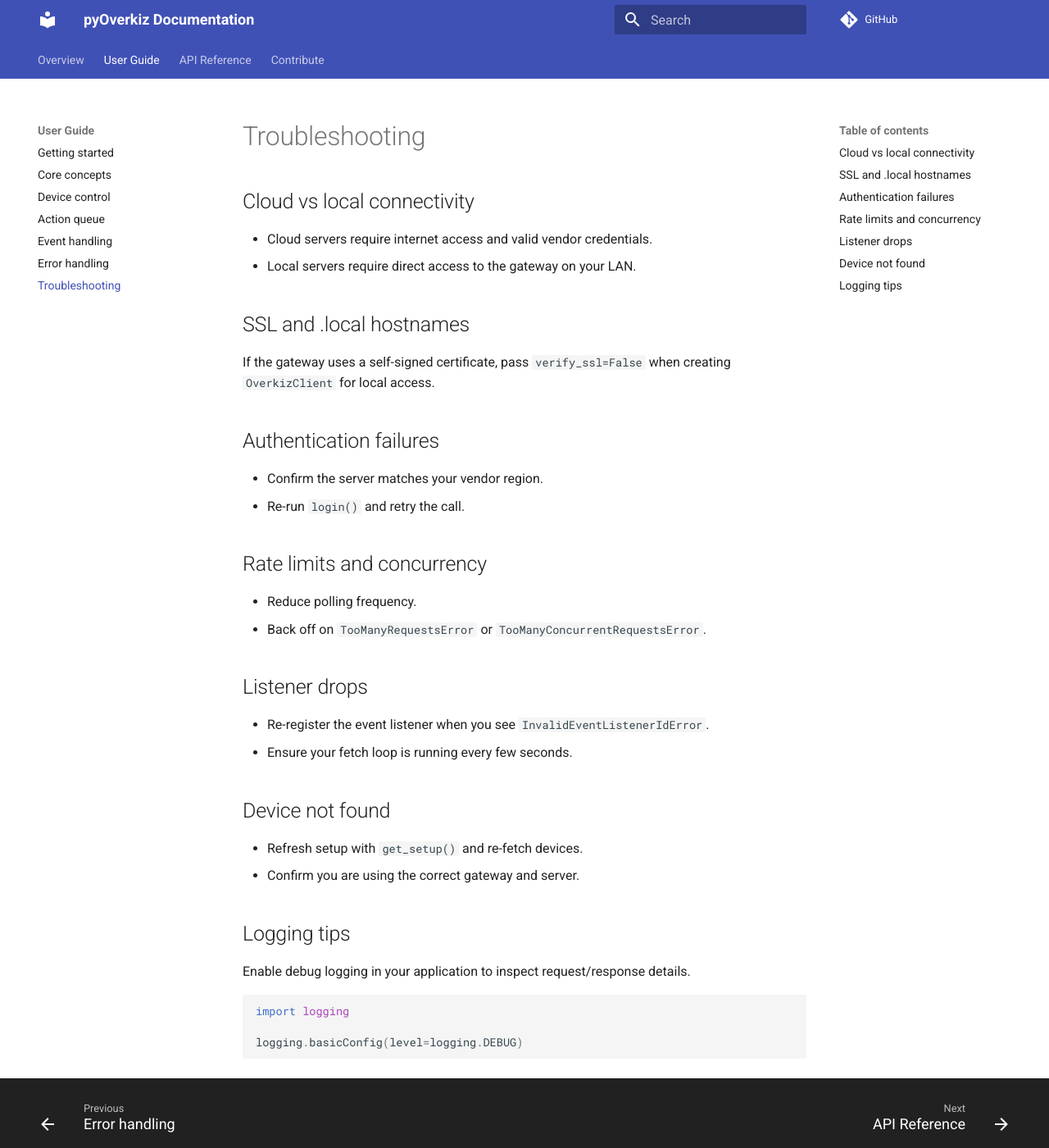
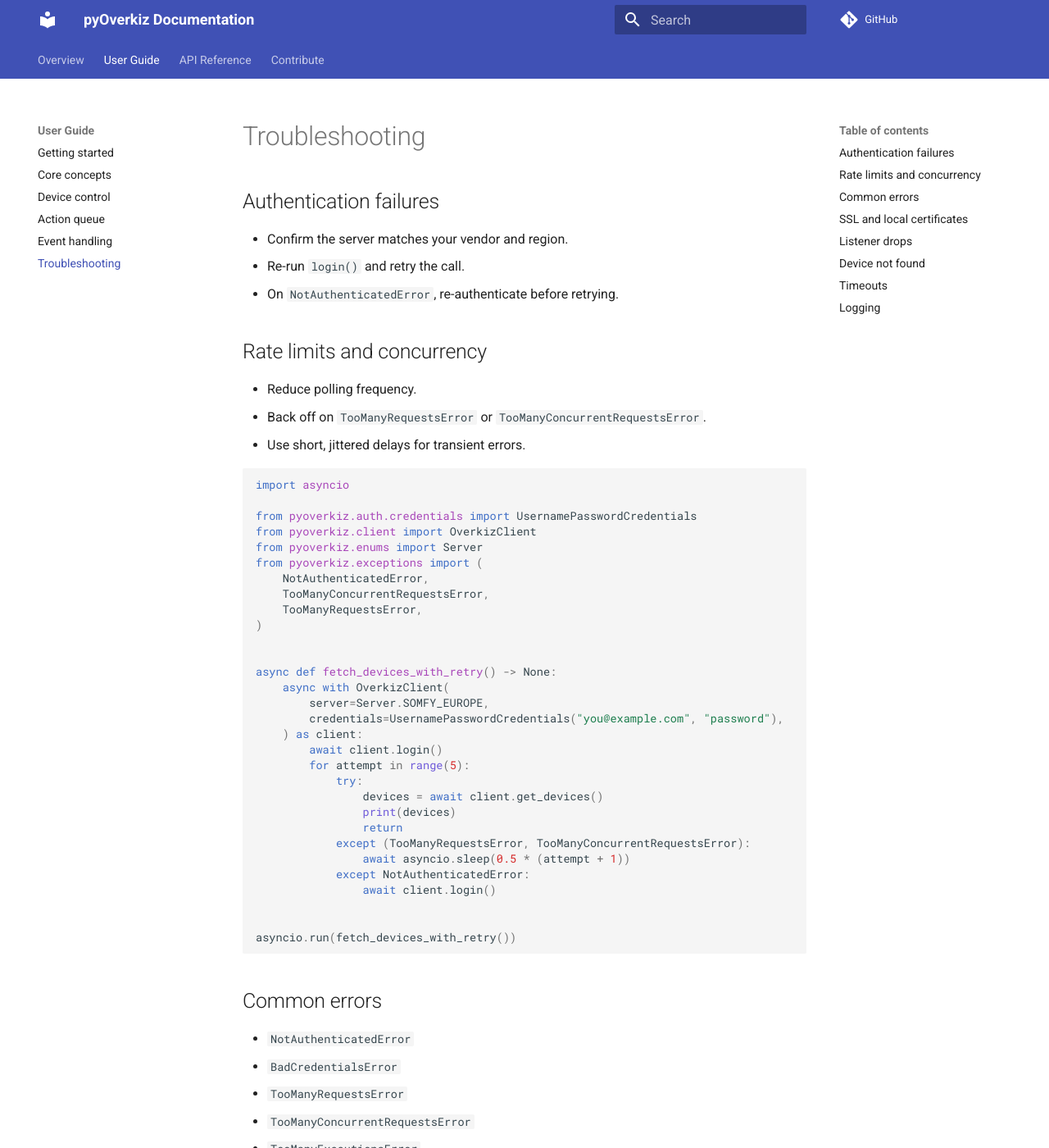
Before and after one commit to iMicknl/python-overkiz-api, an MkDocs documentation site: the page built from docs/troubleshooting.md, in a window 1280 px wide and 1400 px high. Shown: the whole window at 82% size. Built offline with MkDocs 1.6.1 and Material for MkDocs 9.7.7, drawn with Linux system fonts in a browser that asks for light colours; comment, search, counter and statistics services are not loaded; some of the changed text lies outside the part shown.

Commit message:
Consolidate error handling and troubleshooting into one page
Both pages covered SSL, rate limits, and auth failures. Merge
all content into troubleshooting.md and remove error-handling.md.

````diff
--- a/docs/error-handling.md
+++ /dev/null
@@ -1,56 +0,0 @@
-# Error handling
-
-## Common errors
-
-- `NotAuthenticatedError`
-- `TooManyRequestsError`
-- `TooManyConcurrentRequestsError`
-- `TooManyExecutionsError`
-- `MaintenanceError`
-- `AccessDeniedToGatewayError`
-- `BadCredentialsError`
-
-## Retry and backoff guidance
-
-Use short, jittered delays for transient errors and re-authenticate on auth failures.
-
-```python
-import asyncio
-
-from pyoverkiz.auth.credentials import UsernamePasswordCredentials
-from pyoverkiz.client import OverkizClient
-from pyoverkiz.enums import Server
-from pyoverkiz.exceptions import (
-    NotAuthenticatedError,
-    TooManyConcurrentRequestsError,
-    TooManyRequestsError,
-)
-
-
-async def fetch_devices_with_retry() -> None:
-    async with OverkizClient(
-        server=Server.SOMFY_EUROPE,
-        credentials=UsernamePasswordCredentials("you@example.com", "password"),
-    ) as client:
-        await client.login()
-        for attempt in range(5):
-            try:
-                devices = await client.get_devices()
-                print(devices)
-                return
-            except (TooManyRequestsError, TooManyConcurrentRequestsError):
-                await asyncio.sleep(0.5 * (attempt + 1))
-            except NotAuthenticatedError:
-                await client.login()
-
-
-asyncio.run(fetch_devices_with_retry())
-```
-
-## SSL and local certificates
-
-If you use local gateways with `.local` hostnames, you may need `verify_ssl=False` when a trusted certificate is not available.
-
-## Timeouts
-
-For long-running operations, prefer shorter request timeouts with retries rather than a single long timeout.
--- a/docs/troubleshooting.md
+++ b/docs/troubleshooting.md
@@ -1,23 +1,65 @@
 # Troubleshooting
-
-## Cloud vs local connectivity
-
-- Cloud servers require internet access and valid vendor credentials.
-- Local servers require direct access to the gateway on your LAN.
-
-## SSL and .local hostnames
-
-If the gateway uses a self-signed certificate, pass `verify_ssl=False` when creating `OverkizClient` for local access.
 
 ## Authentication failures
 
-- Confirm the server matches your vendor region.
+- Confirm the server matches your vendor and region.
 - Re-run `login()` and retry the call.
+- On `NotAuthenticatedError`, re-authenticate before retrying.
 
 ## Rate limits and concurrency
 
 - Reduce polling frequency.
 - Back off on `TooManyRequestsError` or `TooManyConcurrentRequestsError`.
+- Use short, jittered delays for transient errors.
+
+```python
+import asyncio
+
+from pyoverkiz.auth.credentials import UsernamePasswordCredentials
+from pyoverkiz.client import OverkizClient
+from pyoverkiz.enums import Server
+from pyoverkiz.exceptions import (
+    NotAuthenticatedError,
+    TooManyConcurrentRequestsError,
+    TooManyRequestsError,
+)
+
+
+async def fetch_devices_with_retry() -> None:
+    async with OverkizClient(
+        server=Server.SOMFY_EUROPE,
+        credentials=UsernamePasswordCredentials("you@example.com", "password"),
+    ) as client:
+        await client.login()
+        for attempt in range(5):
+            try:
+                devices = await client.get_devices()
+                print(devices)
+                return
+            except (TooManyRequestsError, TooManyConcurrentRequestsError):
+                await asyncio.sleep(0.5 * (attempt + 1))
+            except NotAuthenticatedError:
+                await client.login()
+
+
+asyncio.run(fetch_devices_with_retry())
+```
+
+## Common errors
+
+- `NotAuthenticatedError`
+- `BadCredentialsError`
+- `TooManyRequestsError`
+- `TooManyConcurrentRequestsError`
+- `TooManyExecutionsError`
+- `MaintenanceError`
+- `AccessDeniedToGatewayError`
+
+## SSL and local certificates
+
+- Cloud servers require internet access and valid vendor credentials.
+- Local servers require direct access to the gateway on your LAN.
+- If the gateway uses a self-signed certificate, pass `verify_ssl=False` when creating `OverkizClient` for local access.
 
 ## Listener drops
 
@@ -29,7 +71,11 @@
 - Refresh setup with `get_setup()` and re-fetch devices.
 - Confirm you are using the correct gateway and server.
 
-## Logging tips
+## Timeouts
+
+For long-running operations, prefer shorter request timeouts with retries rather than a single long timeout.
+
+## Logging
 
 Enable debug logging in your application to inspect request/response details.
 
--- a/mkdocs.yml
+++ b/mkdocs.yml
@@ -48,7 +48,6 @@
       - Device control: device-control.md
       - Action queue: action-queue.md
       - Event handling: event-handling.md
-      - Error handling: error-handling.md
       - Troubleshooting: troubleshooting.md
   - API Reference: api-reference.md
   - Contribute: contribute.md
````
